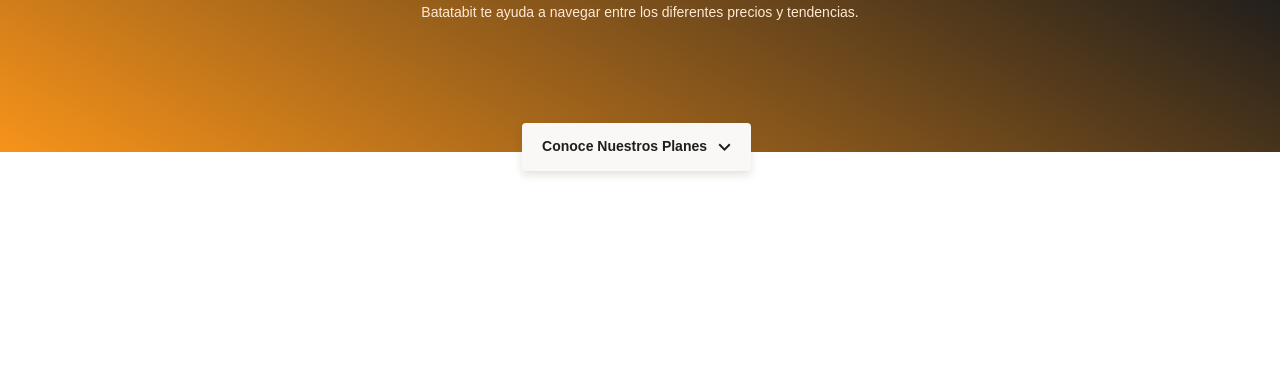
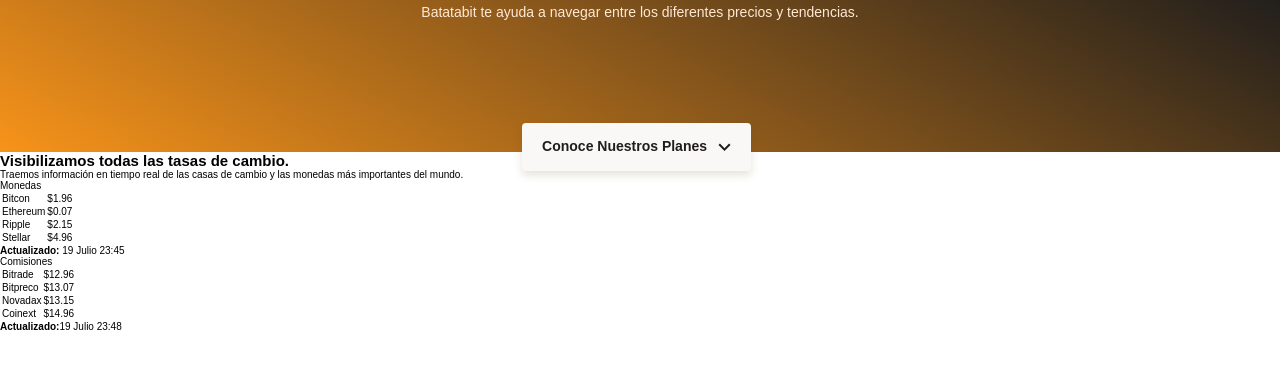
Before and after one commit to JuanGomez31/Batabit, a plain HTML site: page index.html in a window 1280 px wide. Shown: the part 182-550 px from the top of the page. Drawn offline with Linux system fonts and the light colour scheme.

Commit message:
Exchange section structure

```diff
--- a/index.html
+++ b/index.html
@@ -18,5 +18,75 @@
             <a href="#" class="header--button">Conoce Nuestros Planes <span></span></a>
         </div>
     </header>
+    <main>
+        <section class="main-exchange-container">
+            <div class="backgroundImg"></div>
+            <div class="main-exchange-container--title">
+              <h2>Visibilizamos todas las tasas de cambio.</h2>
+              <p>
+                Traemos información en tiempo real de las casas de cambio y las
+                monedas más importantes del mundo.
+              </p>
+            </div>
+            <div class="main-tables-container">
+              <div class="main-currency-table">
+                <p class="currency-table--title">Monedas</p>
+                <div class="currency-table--container">
+                  <table>
+                    <tr>
+                      <td class="table__top-left">Bitcon</td>
+                      <td class="table__top-right table__right">
+                        $1.96 <span class="down"></span>
+                      </td>
+                    </tr>
+                    <tr>
+                      <td>Ethereum</td>
+                      <td class="table__right">$0.07 <span class="up"></span></td>
+                    </tr>
+                    <tr>
+                      <td>Ripple</td>
+                      <td class="table__right">$2.15 <span class="down"></span></td>
+                    </tr>
+                    <tr>
+                      <td class="table__bottom-left">Stellar</td>
+                      <td class="table__bottom-right table__right">
+                        $4.96 <span class="down"></span>
+                      </td>
+                    </tr>
+                  </table>
+                </div>
+                <div class="currency-table--date">
+                  <p><b>Actualizado:</b> 19 Julio 23:45</p>
+                </div>
+              </div>
+              <div class="main-commissions-table">
+                <p class="commissions-table--title">Comisiones</p>
+                <div class="commissions-table--container">
+                  <table>
+                    <tr>
+                      <td class="table__top-left">Bitrade</td>
+                      <td class="table__top-right table__right">$12.96</td>
+                    </tr>
+                    <tr>
+                      <td>Bitpreco</td>
+                      <td class="table__right">$13.07</td>
+                    </tr>
+                    <tr>
+                      <td>Novadax</td>
+                      <td class="table__right">$13.15</td>
+                    </tr>
+                    <tr>
+                      <td class="table__bottom-left">Coinext</td>
+                      <td class="table__bottom-right table__right">$14.96</td>
+                    </tr>
+                  </table>
+                </div>
+                <div class="commissions-table--date">
+                  <p><b>Actualizado:</b>19 Julio 23:48</p>
+                </div>
+              </div>
+            </div>
+          </section>
+    </main>
 </body>
 </html>
```
